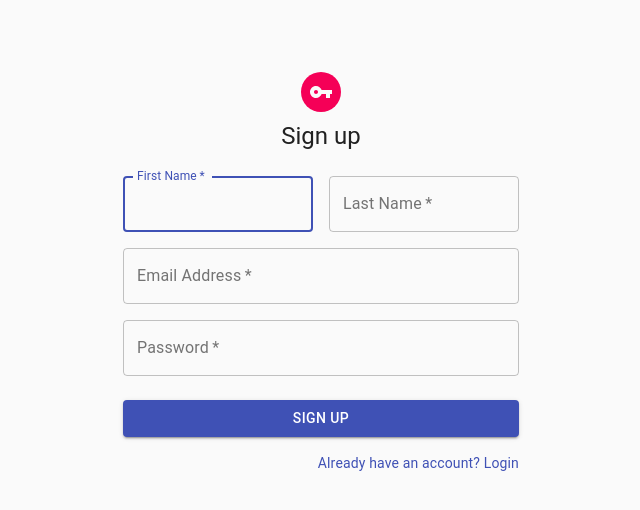
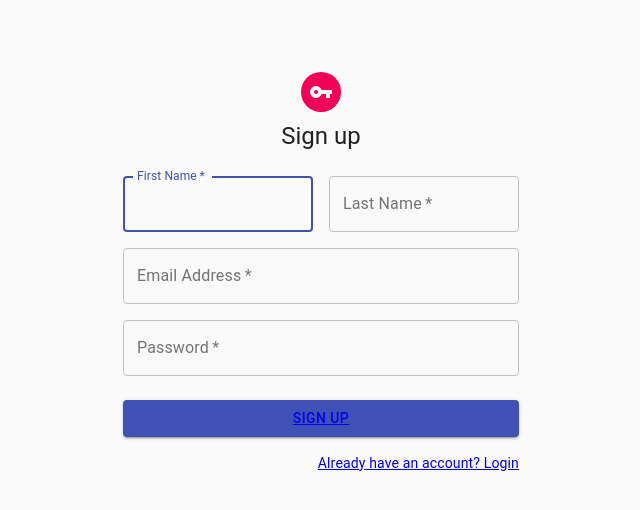
Before and after one commit to arpita-sahakar/login-module-mern, a React (Create React App) app in the folder client/: page /signup in a window 1280 px wide. Shown: the top 510 px of the page, without its empty margins (319-959 px from the left). Built offline with nearby package versions, Linux system fonts and the light colour scheme.

Commit message:
added router

```diff
--- a/client/src/components/displayComponent/Display.jsx
+++ b/client/src/components/displayComponent/Display.jsx
@@ -2,8 +2,9 @@ import React from 'react';
 import CssBaseline from '@material-ui/core/CssBaseline';
 import Typography from '@material-ui/core/Typography';
 import Container from '@material-ui/core/Container';
-import Link from '@material-ui/core/Link';
+// import Link from '@material-ui/core/Link';
 import Grid from '@material-ui/core/Grid';
+import {Link} from "react-router-dom";
 
 export default function Display() {
   return (
@@ -16,7 +17,7 @@ export default function Display() {
           </Typography>
           <Grid container justifyContent="flex-end">
         <Grid item>
-          <Link href="#" variant="body2">
+          <Link to="/">
             Go back to Login
           </Link>
         </Grid>
--- a/client/src/components/loginComponent/Login.jsx
+++ b/client/src/components/loginComponent/Login.jsx
@@ -84,7 +84,7 @@ export default function Login() {
 
           <Grid container>
             <Grid item>
-              <RouterLink to="/signup" variant="body2">
+              <RouterLink to="/signup">
                 {"Don't have an account? Sign Up"}
               </RouterLink>
             </Grid>
--- a/client/src/components/signUpComponent/SignUp.jsx
+++ b/client/src/components/signUpComponent/SignUp.jsx
@@ -9,6 +9,7 @@ import VpnKeyIcon from '@material-ui/icons/VpnKey';
 import Typography from '@material-ui/core/Typography';
 import { makeStyles } from '@material-ui/core/styles';
 import Container from '@material-ui/core/Container';
+import { Link as RouterLink } from "react-router-dom";
 
 
 const useStyles = makeStyles((theme) => ({
@@ -100,13 +101,13 @@ export default function SignUp() {
             color="primary"
             className={classes.submit}
           >
-            Sign Up
+            <RouterLink to="/welcomepage"> Sign Up </RouterLink>
           </Button>
           <Grid container justifyContent="flex-end">
             <Grid item>
-              <Link href="#" variant="body2">
+              <RouterLink to="/">
                 Already have an account? Login
-              </Link>
+              </RouterLink>
             </Grid>
           </Grid>
         </form>
```
